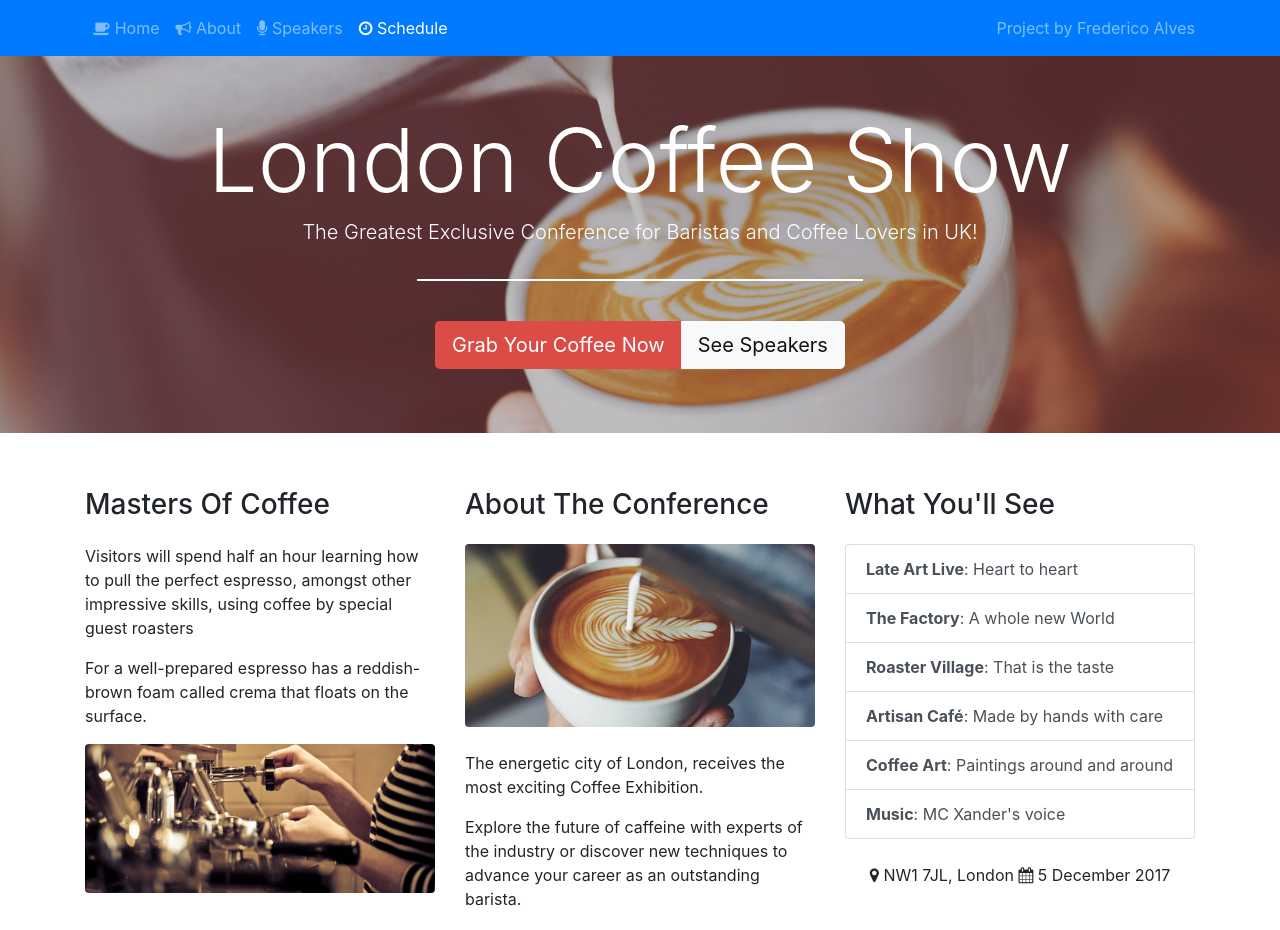
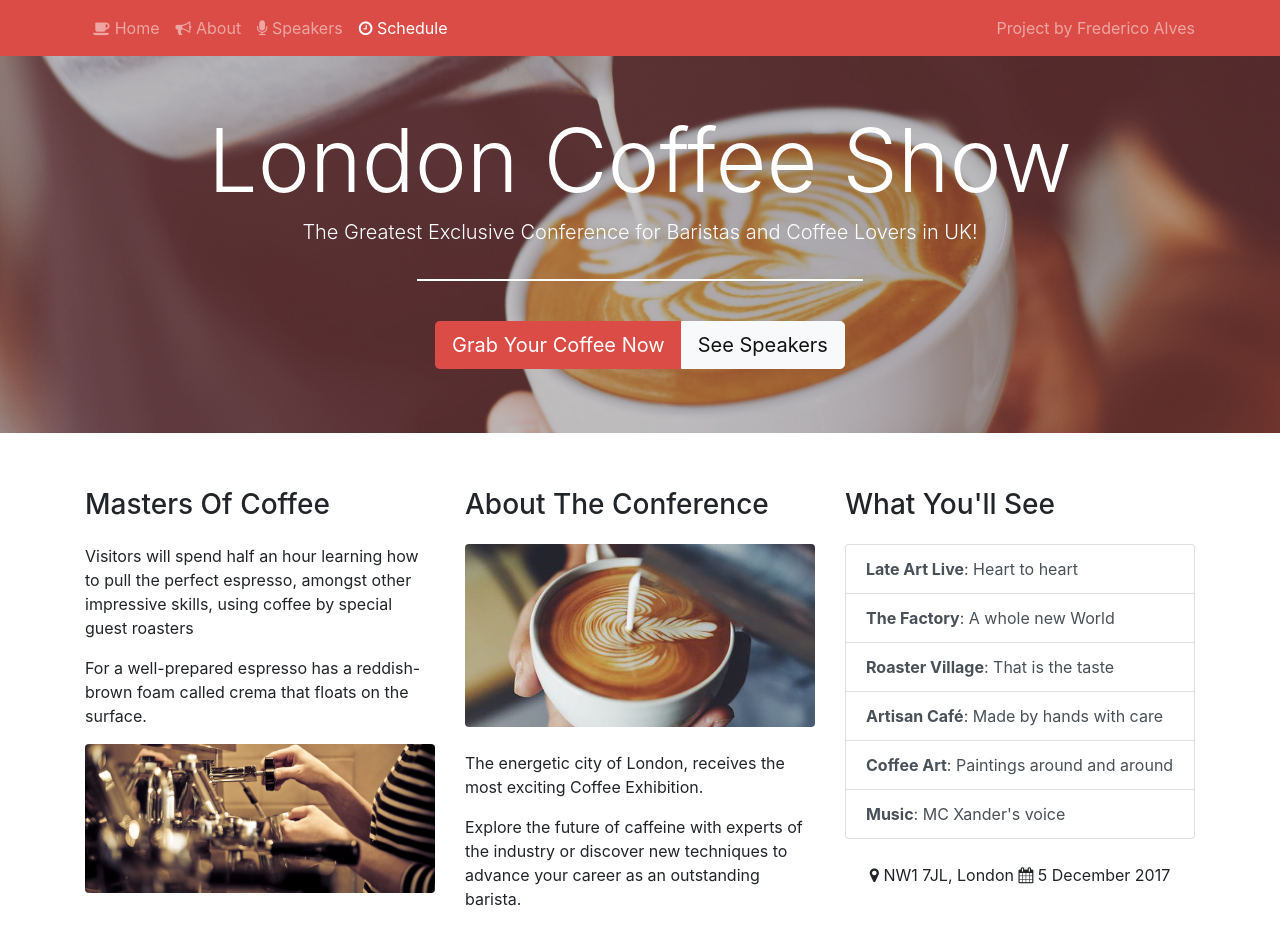
Before and after one commit to frederico-alves/London-Coffee-Show, a plain HTML site: page index.html in a window 1280 px wide. Shown: the top 930 px of the page. Drawn offline with nearby package versions, Linux system fonts and the light colour scheme.

Commit message:
Color fixed

```diff
--- a/index.html
+++ b/index.html
@@ -14,7 +14,7 @@
   <body id="home" data-spy="scroll" data-target=".navbar" data-offset="100">
 
    <!-- navbar -->
-   <nav class="navbar navbar-expand-lg navbar-dark bg-primary fixed-top">
+   <nav class="navbar navbar-expand-lg navbar-dark bg-orang fixed-top">
       <div class="container">
         <a class="navbar-brand order-1 mr-0" href="https://fredericoalvesjs.github.io/home/" target="_blank">Project by Frederico Alves</a>
         <button class="navbar-toggler" type="button" data-toggle="collapse" data-target="#navbarNav" aria-controls="navbarNav" aria-expanded="false" aria-label="Toggle navigation">
```
